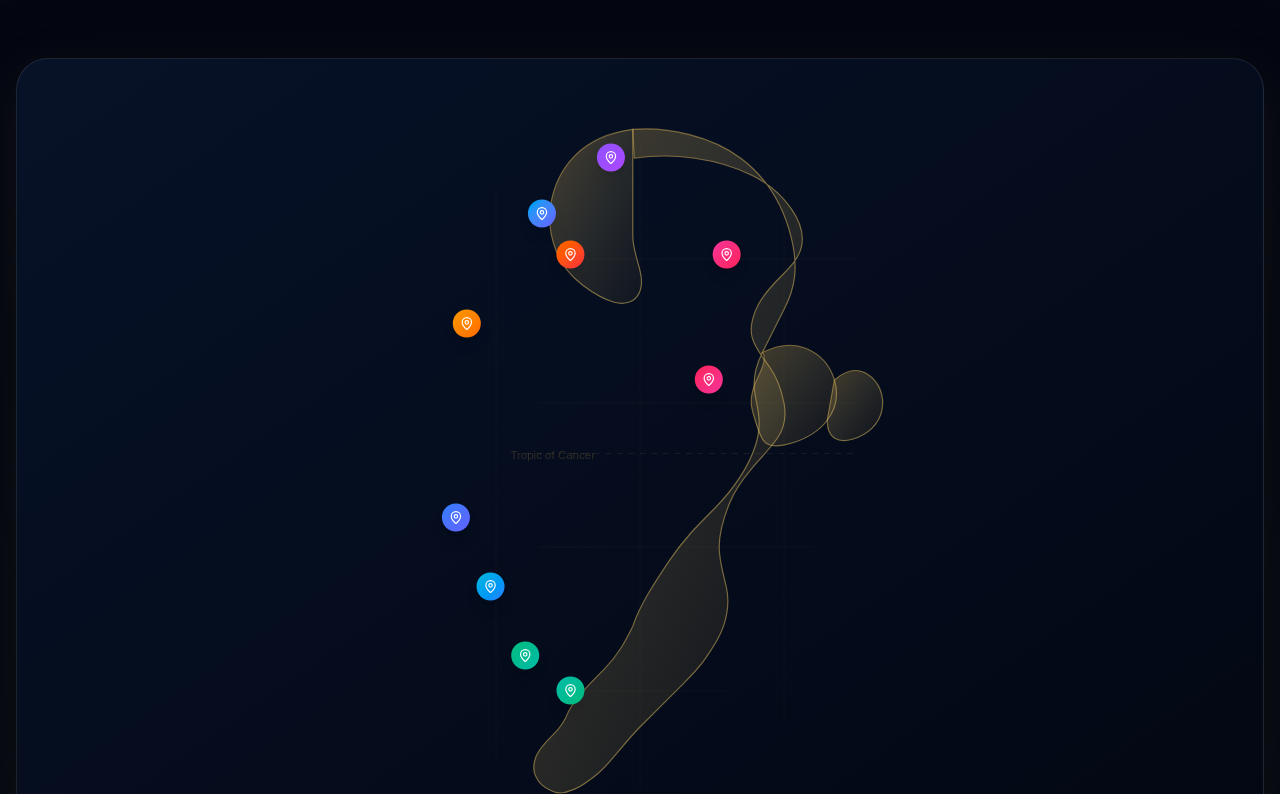
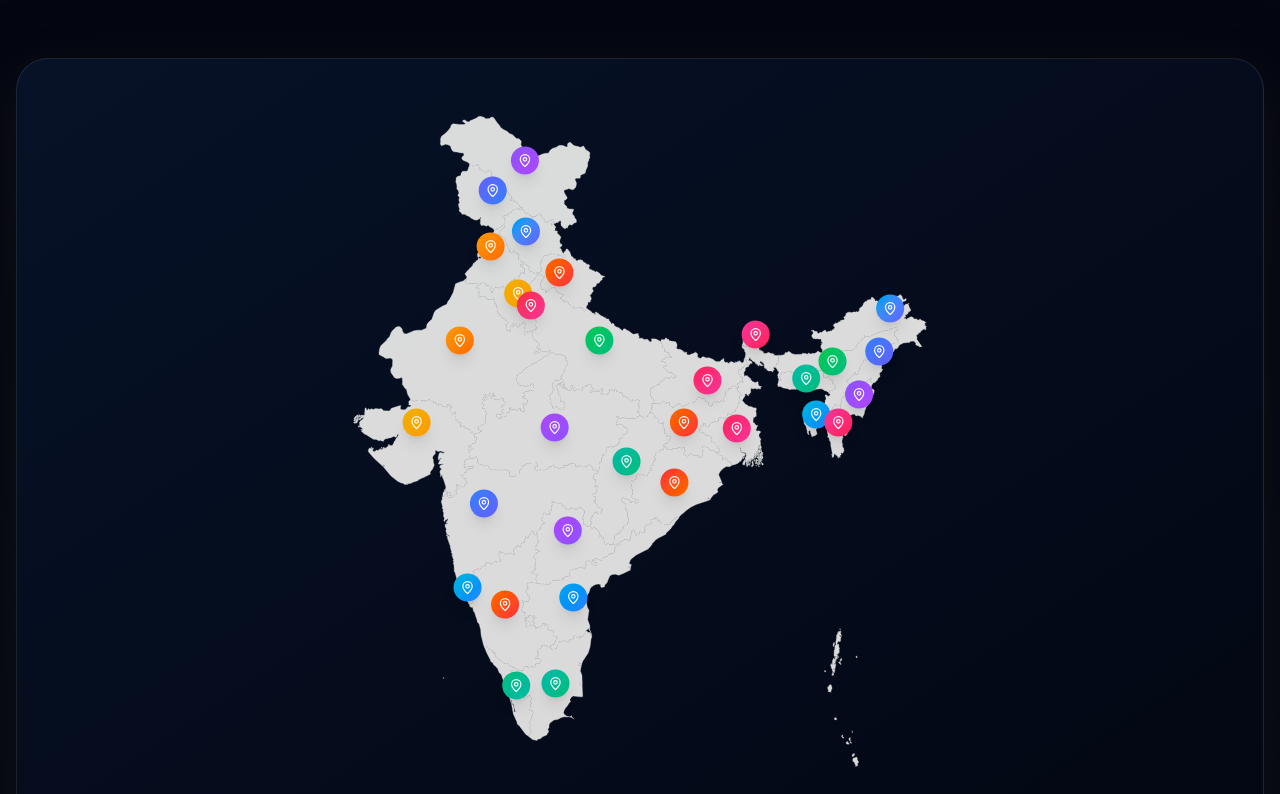
Before and after one commit to rohitgeek2-dev/IndiaMiles, a Next.js app: page / in a window 1280 px wide. Shown: the part 1526-2320 px from the top of the page. Built offline with nearby package versions, Linux system fonts and the light colour scheme.

Commit message:
fixed map on homepage

```diff
--- a/components/home/IndiaMapSection.tsx
+++ b/components/home/IndiaMapSection.tsx
@@ -5,24 +5,240 @@ import Link from 'next/link';
 import { ArrowRight, MapPin } from 'lucide-react';
 
 const indiaRegions = [
-  { name: 'Rajasthan', color: 'from-amber-500 to-orange-500', x: '20%', y: '32%', link: '/states/rajasthan' },
-  { name: 'Kerala', color: 'from-emerald-500 to-teal-500', x: '30%', y: '80%', link: '/states/kerala' },
-  { name: 'Goa', color: 'from-cyan-500 to-blue-500', x: '24%', y: '70%', link: '/states/goa' },
-  { name: 'Himachal', color: 'from-sky-500 to-indigo-500', x: '33%', y: '16%', link: '/states/himachal-pradesh' },
-  { name: 'Ladakh', color: 'from-violet-500 to-purple-500', x: '45%', y: '8%', link: '/states/ladakh' },
-  { name: 'Sikkim', color: 'from-pink-500 to-rose-500', x: '65%', y: '22%', link: '/states/sikkim' },
-  { name: 'Tamil Nadu', color: 'from-teal-500 to-emerald-500', x: '38%', y: '85%', link: '/states/tamil-nadu' },
-  { name: 'Uttarakhand', color: 'from-orange-500 to-red-500', x: '38%', y: '22%', link: '/states/uttarakhand' },
-  { name: 'Maharashtra', color: 'from-blue-500 to-indigo-500', x: '18%', y: '60%', link: '/states/maharashtra' },
-  { name: 'West Bengal', color: 'from-rose-500 to-pink-500', x: '62%', y: '40%', link: '/states/west-bengal' },
+  // --- NORTH ---
+  {
+    name: 'Ladakh',
+    color: 'from-violet-500 to-purple-500',
+    x: '30.0%',
+    y: '8.8%',
+    link: '/states/ladakh',
+  },
+  {
+    name: 'Jammu & Kashmir',
+    color: 'from-indigo-500 to-blue-500',
+    x: '24.5%',
+    y: '13.5%',
+    link: '/states/jammu-and-kashmir',
+  },
+  {
+    name: 'Himachal',
+    color: 'from-sky-500 to-indigo-500',
+    x: '30.2%',
+    y: '19.8%',
+    link: '/states/himachal-pradesh',
+  },
+  {
+    name: 'Punjab',
+    color: 'from-amber-500 to-orange-500',
+    x: '24.0%',
+    y: '22.0%',
+    link: '/states/punjab',
+  },
+  {
+    name: 'Uttarakhand',
+    color: 'from-orange-500 to-red-500',
+    x: '36.0%',
+    y: '26.0%',
+    link: '/states/uttarakhand',
+  },
+  {
+    name: 'Haryana',
+    color: 'from-yellow-500 to-amber-500',
+    x: '28.8%',
+    y: '29.2%',
+    link: '/states/haryana',
+  },
+  {
+    name: 'Delhi',
+    color: 'from-red-500 to-pink-500',
+    x: '31.0%',
+    y: '31.0%',
+    link: '/states/delhi',
+  },
+
+  // --- WEST ---
+  {
+    name: 'Rajasthan',
+    color: 'from-amber-500 to-orange-500',
+    x: '18.8%',
+    y: '36.4%',
+    link: '/states/rajasthan',
+  },
+  {
+    name: 'Gujarat',
+    color: 'from-yellow-500 to-amber-500',
+    x: '11.2%',
+    y: '49.0%',
+    link: '/states/gujarat',
+  },
+  {
+    name: 'Goa',
+    color: 'from-cyan-500 to-blue-500',
+    x: '20.0%',
+    y: '74.3%',
+    link: '/states/goa',
+  },
+
+  // --- CENTRAL ---
+  {
+    name: 'Madhya Pradesh',
+    color: 'from-purple-500 to-violet-500',
+    x: '35.1%',
+    y: '49.7%',
+    link: '/states/madhya-pradesh',
+  },
+  {
+    name: 'Uttar Pradesh',
+    color: 'from-green-500 to-emerald-500',
+    x: '42.9%',
+    y: '36.4%',
+    link: '/states/uttar-pradesh',
+  },
+  {
+    name: 'Chhattisgarh',
+    color: 'from-teal-500 to-emerald-500',
+    x: '47.6%',
+    y: '55.0%',
+    link: '/states/chhattisgarh',
+  },
+
+  // --- EAST ---
+  {
+    name: 'Bihar',
+    color: 'from-rose-500 to-pink-500',
+    x: '61.8%',
+    y: '42.6%',
+    link: '/states/bihar',
+  },
+  {
+    name: 'Jharkhand',
+    color: 'from-orange-500 to-red-500',
+    x: '57.7%',
+    y: '48.9%',
+    link: '/states/jharkhand',
+  },
+  {
+    name: 'West Bengal',
+    color: 'from-rose-500 to-pink-500',
+    x: '66.8%',
+    y: '49.9%',
+    link: '/states/west-bengal',
+  },
+  {
+    name: 'Odisha',
+    color: 'from-red-500 to-orange-500',
+    x: '55.9%',
+    y: '58.2%',
+    link: '/states/odisha',
+  },
+
+  // --- NORTHEAST ---
+  {
+    name: 'Sikkim',
+    color: 'from-pink-500 to-rose-500',
+    x: '70.0%',
+    y: '35.5%',
+    link: '/states/sikkim',
+  },
+  {
+    name: 'Assam',
+    color: 'from-green-500 to-emerald-500',
+    x: '83.4%',
+    y: '39.6%',
+    link: '/states/assam',
+  },
+  {
+    name: 'Arunachal',
+    color: 'from-sky-500 to-indigo-500',
+    x: '93.5%',
+    y: '31.5%',
+    link: '/states/arunachal-pradesh',
+  },
+  {
+    name: 'Nagaland',
+    color: 'from-blue-500 to-indigo-500',
+    x: '91.6%',
+    y: '38.1%',
+    link: '/states/nagaland',
+  },
+  {
+    name: 'Meghalaya',
+    color: 'from-teal-500 to-emerald-500',
+    x: '78.8%',
+    y: '42.2%',
+    link: '/states/meghalaya',
+  },
+  {
+    name: 'Manipur',
+    color: 'from-violet-500 to-purple-500',
+    x: '88.1%',
+    y: '44.7%',
+    link: '/states/manipur',
+  },
+  {
+    name: 'Tripura',
+    color: 'from-cyan-500 to-blue-500',
+    x: '80.6%',
+    y: '47.7%',
+    link: '/states/tripura',
+  },
+  {
+    name: 'Mizoram',
+    color: 'from-pink-500 to-rose-500',
+    x: '84.5%',
+    y: '48.9%',
+    link: '/states/mizoram',
+  },
+
+  // --- WESTERN GHATS / SOUTH ---
+  {
+    name: 'Maharashtra',
+    color: 'from-blue-500 to-indigo-500',
+    x: '22.9%',
+    y: '61.3%',
+    link: '/states/maharashtra',
+  },
+  {
+    name: 'Telangana',
+    color: 'from-purple-500 to-violet-500',
+    x: '37.4%',
+    y: '65.5%',
+    link: '/states/telangana',
+  },
+  {
+    name: 'Andhra Pradesh',
+    color: 'from-sky-500 to-blue-500',
+    x: '38.5%',
+    y: '75.7%',
+    link: '/states/andhra-pradesh',
+  },
+  {
+    name: 'Karnataka',
+    color: 'from-orange-500 to-red-500',
+    x: '26.5%',
+    y: '76.9%',
+    link: '/states/karnataka',
+  },
+  {
+    name: 'Kerala',
+    color: 'from-emerald-500 to-teal-500',
+    x: '28.5%',
+    y: '89.2%',
+    link: '/states/kerala',
+  },
+  {
+    name: 'Tamil Nadu',
+    color: 'from-teal-500 to-emerald-500',
+    x: '35.3%',
+    y: '88.9%',
+    link: '/states/tamil-nadu',
+  },
 ];
 
 export function IndiaMapSection() {
   return (
     <section className="relative overflow-hidden py-section-xl bg-[#030712]">
-      {/* Section divider */}
       <div className="section-divider absolute top-0 left-0 right-0" />
-
       <div className="absolute inset-0 bg-gradient-to-b from-amber-950/5 via-transparent to-teal-950/5 pointer-events-none" />
 
       <div className="container mx-auto px-4">
@@ -52,11 +268,11 @@ export function IndiaMapSection() {
             transition={{ delay: 0.12 }}
             className="mt-4 text-lg leading-relaxed text-white/50 max-w-xl"
           >
-            Click on any region to discover curated luxury experiences, hotels, and journeys.
+            Click on any region to discover curated luxury experiences, hotels,
+            and journeys.
           </motion.p>
         </div>
 
-        {/* Interactive Map Container */}
         <motion.div
           initial={{ opacity: 0, y: 30 }}
           whileInView={{ opacity: 1, y: 0 }}
@@ -64,145 +280,39 @@ export function IndiaMapSection() {
           transition={{ duration: 0.7 }}
           className="relative overflow-hidden rounded-[2rem] border border-white/10 bg-gradient-to-br from-[#071228] to-[#030712] shadow-luxury-xl"
         >
-          {/* Map area with proper India SVG */}
           <div className="relative flex items-center justify-center p-6 sm:p-10 lg:p-14">
             <div className="relative w-full max-w-xl">
-              {/* Proper India Map SVG */}
-              <svg viewBox="0 0 400 480" className="w-full h-auto" fill="none" xmlns="http://www.w3.org/2000/svg">
-                <defs>
-                  <linearGradient id="indiaGold" x1="0%" y1="0%" x2="100%" y2="100%">
-                    <stop offset="0%" stopColor="#D4A94A" stopOpacity="0.3"/>
-                    <stop offset="50%" stopColor="#E8C96A" stopOpacity="0.15"/>
-                    <stop offset="100%" stopColor="#D4A94A" stopOpacity="0.05"/>
-                  </linearGradient>
-                  <linearGradient id="borderGold" x1="0%" y1="0%" x2="100%" y2="100%">
-                    <stop offset="0%" stopColor="#D4A94A"/>
-                    <stop offset="100%" stopColor="#E8C96A"/>
-                  </linearGradient>
-                  <filter id="glow">
-                    <feGaussianBlur stdDeviation="3" result="blur"/>
-                    <feMerge><feMergeNode in="blur"/><feMergeNode in="SourceGraphic"/></feMerge>
-                  </filter>
-                </defs>
+              <div
+                className="relative"
+                style={{
+                  filter:
+                    'brightness(1.2) sepia(0.3) hue-rotate(-10deg) saturate(0.8)',
+                }}
+              >
+                <object
+                  data="/images/india2023High.svg"
+                  type="image/svg+xml"
+                  className="w-full h-auto"
+                  aria-label="India Map"
+                  style={{ opacity: 0.85 }}
+                />
+              </div>
 
-                {/* India outline - stylized but recognizable */}
-                <g fill="url(#indiaGold)" stroke="url(#borderGold)" strokeWidth="0.8" strokeOpacity="0.6">
-                  {/* Main landmass */}
-                  <path d="
-                    M 195 10
-                    C 220 8, 250 15, 270 30
-                    C 290 45, 300 65, 305 85
-                    C 310 105, 308 120, 300 135
-                    C 295 145, 290 155, 285 165
-                    C 280 175, 278 185, 280 195
-                    C 282 205, 285 215, 280 230
-                    C 275 245, 265 260, 250 275
-                    C 240 285, 230 295, 220 310
-                    C 210 325, 200 340, 195 355
-                    C 190 365, 185 375, 175 385
-                    C 165 395, 155 405, 150 415
-                    C 148 420, 145 425, 140 430
-                    C 135 435, 130 440, 128 445
-                    C 126 450, 125 455, 128 460
-                    C 130 465, 135 468, 140 470
-                    C 145 472, 150 470, 155 468
-                    C 160 466, 165 462, 170 458
-                    C 175 454, 180 448, 185 442
-                    C 190 436, 195 430, 200 425
-                    C 205 420, 210 415, 215 410
-                    C 220 405, 225 400, 230 395
-                    C 235 390, 240 385, 245 378
-                    C 250 371, 255 364, 258 355
-                    C 261 346, 262 337, 260 328
-                    C 258 319, 255 310, 255 300
-                    C 255 290, 258 280, 262 270
-                    C 266 260, 272 252, 278 245
-                    C 284 238, 290 232, 295 225
-                    C 300 218, 302 210, 300 200
-                    C 298 190, 295 182, 290 175
-                    C 285 168, 280 162, 278 155
-                    C 276 148, 278 140, 282 132
-                    C 286 124, 292 118, 298 112
-                    C 304 106, 310 100, 312 92
-                    C 314 84, 312 75, 305 65
-                    C 298 55, 290 48, 278 42
-                    C 266 36, 252 32, 238 30
-                    C 224 28, 210 28, 196 30
-                    Z"
-                    fill="url(#indiaGold)" stroke="url(#borderGold)" strokeWidth="0.8" strokeOpacity="0.5"
-                  />
-
-                  {/* Jammu & Kashmir / Ladakh top */}
-                  <path d="
-                    M 195 10
-                    C 180 12, 165 18, 155 28
-                    C 145 38, 140 50, 138 62
-                    C 136 74, 138 85, 142 95
-                    C 146 105, 152 112, 160 118
-                    C 168 124, 175 128, 182 130
-                    C 189 132, 195 130, 198 126
-                    C 201 122, 202 116, 200 108
-                    C 198 100, 195 92, 195 84
-                    C 195 76, 195 68, 195 60
-                    C 195 52, 195 44, 195 36
-                    C 195 28, 195 20, 195 10
-                    Z"
-                    fill="url(#indiaGold)" stroke="url(#borderGold)" strokeWidth="0.8" strokeOpacity="0.5"
-                  />
-
-                  {/* North-east states */}
-                  <path d="
-                    M 285 165
-                    C 295 160, 305 158, 315 162
-                    C 325 166, 332 174, 335 184
-                    C 338 194, 336 204, 330 212
-                    C 324 220, 315 225, 305 228
-                    C 295 231, 288 230, 285 225
-                    C 282 220, 280 212, 278 205
-                    C 276 198, 278 190, 282 182
-                    C 286 174, 288 168, 285 165
-                    Z"
-                    fill="url(#indiaGold)" stroke="url(#borderGold)" strokeWidth="0.8" strokeOpacity="0.5"
-                  />
-
-                  {/* North-east extended */}
-                  <path d="
-                    M 335 184
-                    C 342 178, 350 175, 358 180
-                    C 366 185, 370 195, 368 205
-                    C 366 215, 358 222, 348 225
-                    C 338 228, 330 225, 330 212
-                    Z"
-                    fill="url(#indiaGold)" stroke="url(#borderGold)" strokeWidth="0.8" strokeOpacity="0.5"
-                  />
-                </g>
-
-                {/* Internal grid lines for visual depth */}
-                <g stroke="rgba(212,169,74,0.06)" strokeWidth="0.5">
-                  <line x1="100" y1="50" x2="100" y2="450"/>
-                  <line x1="200" y1="20" x2="200" y2="470"/>
-                  <line x1="300" y1="50" x2="300" y2="420"/>
-                  <line x1="150" y1="100" x2="350" y2="100"/>
-                  <line x1="130" y1="200" x2="350" y2="200"/>
-                  <line x1="130" y1="300" x2="320" y2="300"/>
-                  <line x1="140" y1="400" x2="260" y2="400"/>
-                </g>
-
-                {/* Tropic of Cancer marker */}
-                <line x1="120" y1="235" x2="350" y2="235" stroke="rgba(212,169,74,0.15)" strokeWidth="0.5" strokeDasharray="4,4"/>
-                <text x="110" y="239" fill="rgba(212,169,74,0.2)" fontSize="8" fontFamily="sans-serif">Tropic of Cancer</text>
-              </svg>
-
-              {/* Interactive region markers */}
               {indiaRegions.map((region) => (
                 <Link
                   key={region.name}
                   href={region.link}
                   className="group absolute"
-                  style={{ left: region.x, top: region.y, transform: 'translate(-50%, -50%)' }}
+                  style={{
+                    left: region.x,
+                    top: region.y,
+                    transform: 'translate(-50%, -50%)',
+                  }}
                 >
                   <div className="flex flex-col items-center gap-1">
-                    <div className={`flex h-7 w-7 items-center justify-center rounded-full bg-gradient-to-br ${region.color} shadow-lg transition-all duration-300 group-hover:scale-150 group-hover:shadow-xl`}>
+                    <div
+                      className={`flex h-7 w-7 items-center justify-center rounded-full bg-gradient-to-br ${region.color} shadow-lg transition-all duration-300 group-hover:scale-150 group-hover:shadow-xl`}
+                    >
                       <MapPin className="h-3.5 w-3.5 text-white" />
                     </div>
                     <span className="text-[10px] font-medium text-white/60 opacity-0 group-hover:opacity-100 transition-opacity duration-200 whitespace-nowrap bg-[#030712]/90 px-2 py-0.5 rounded-full border border-white/10">
@@ -214,7 +324,6 @@ export function IndiaMapSection() {
             </div>
           </div>
 
-          {/* Bottom CTA */}
           <div className="border-t border-white/10 px-8 py-6 flex items-center justify-center">
             <Link
               href="/states"
```
Also changed, not shown: public/images/india2023High.svg (added).
